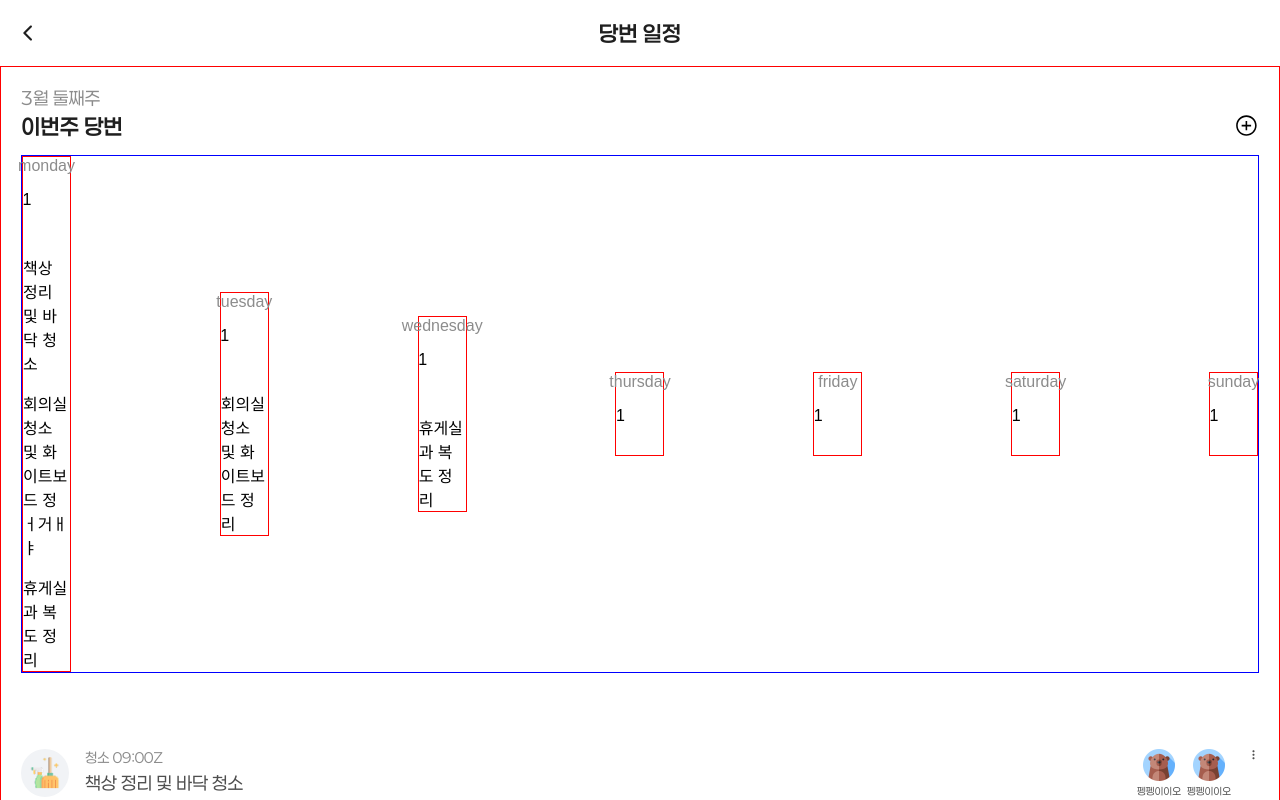
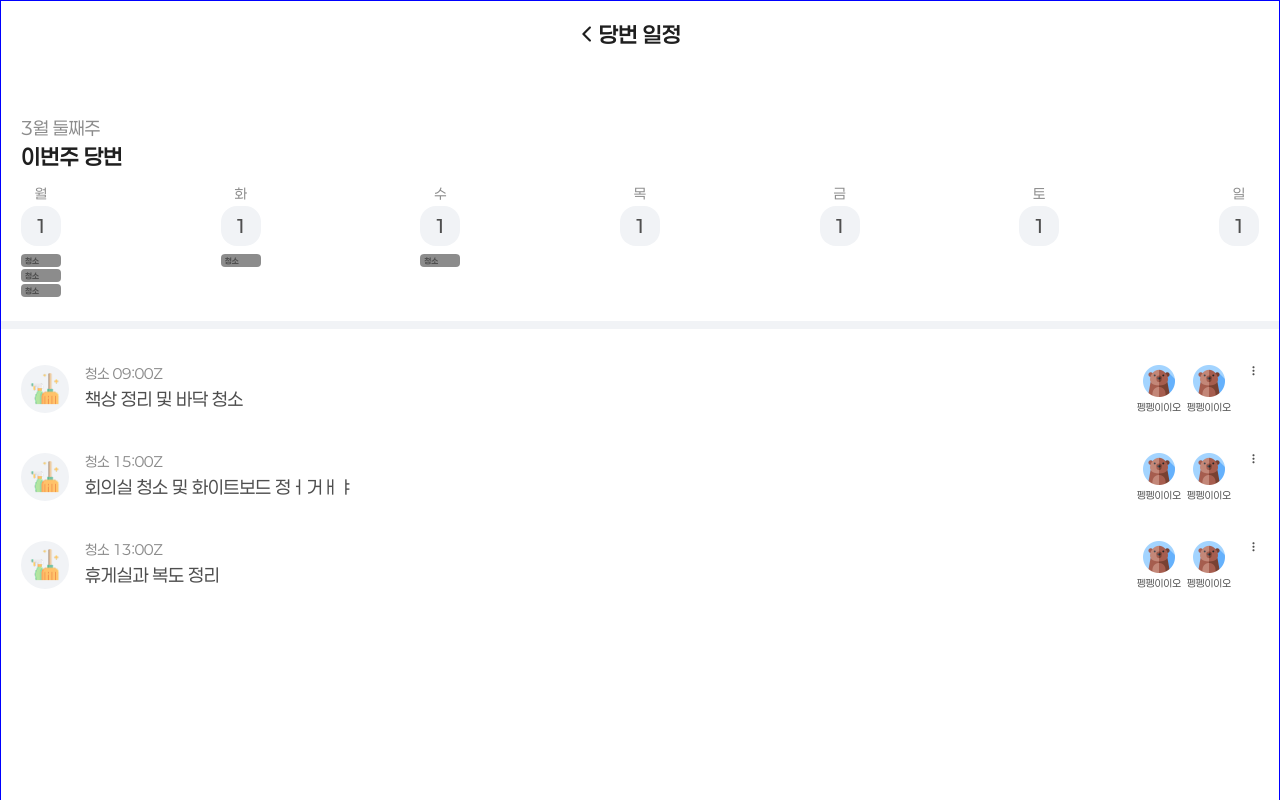
Before and after one commit to chaney1475/chainG, a Next.js app in the folder frontend/: page /duty in a window 1280 px wide. Shown: the top 800 px of the page. Built offline with nearby package versions, Linux system fonts and the light colour scheme; what next-redux-wrapper would draw is missing.

Commit message:
feat: UI 작업 완료
(cherry picked from commit 87c6142ed3901b5b1498f392778e1552f6425769)

```diff
--- a/frontend/src/features/duty/components/DutyList/styles.ts
+++ b/frontend/src/features/duty/components/DutyList/styles.ts
@@ -10,4 +10,5 @@ export const Container = styled.div`
   width: 100%;
   gap: 8px;
   background-color: ${({ theme }) => theme.color.background.white};
+  padding: 20px;
 `
--- a/frontend/src/features/duty/components/WeekList/styles.ts
+++ b/frontend/src/features/duty/components/WeekList/styles.ts
@@ -8,6 +8,10 @@ export const Container = styled.div`
   align-items: flex-start;
   width: 100%;
   gap: 16px;
+  background-color: ${({ theme }) => theme.color.background.white};
+  padding-right: 20px;
+  padding-left: 20px;
+  padding-bottom: 20px;
 `
 
 export const TopContainer = styled.div`
--- a/frontend/src/features/duty/components/WeekSelector/index.tsx
+++ b/frontend/src/features/duty/components/WeekSelector/index.tsx
@@ -17,24 +17,24 @@ export function WeekSelector() {
   const { t } = useTranslation()
   const router = useRouter()
 
-  const week: DayKey[] = [
-    'monday',
-    'tuesday',
-    'wednesday',
-    'thursday',
-    'friday',
-    'saturday',
-    'sunday',
+  const week: { name: string; day: DayKey }[] = [
+    { name: '월', day: 'monday' },
+    { name: '화', day: 'tuesday' },
+    { name: '수', day: 'wednesday' },
+    { name: '목', day: 'thursday' },
+    { name: '금', day: 'friday' },
+    { name: '토', day: 'saturday' },
+    { name: '일', day: 'sunday' },
   ]
 
   return (
     <Container>
       {week.map((item) => (
         <WeekSelectorItem
-          key={item}
-          day={item}
+          key={item.day}
+          day={item.name}
           date={1}
-          duty={dutyList[item]}
+          duty={dutyList[item.day]}
         />
       ))}
     </Container>
--- a/frontend/src/features/duty/components/WeekSelector/styles.ts
+++ b/frontend/src/features/duty/components/WeekSelector/styles.ts
@@ -5,9 +5,7 @@ export const Container = styled.div`
   display: flex;
   flex-direction: row;
   justify-content: space-between;
-  align-items: center;
+  align-items: start;
   width: 100%;
-  gap: 16px;
-  border: 1px solid blue;
   background-color: ${({ theme }) => theme.color.background.white};
 `
--- a/frontend/src/features/duty/components/WeekSelectorItem/index.tsx
+++ b/frontend/src/features/duty/components/WeekSelectorItem/index.tsx
@@ -1,6 +1,6 @@
 'use client'
 
-import React from 'react'
+import React, { useState } from 'react'
 import { useForm } from 'react-hook-form'
 import { useTranslation } from 'react-i18next'
 
@@ -9,7 +9,7 @@ import { useRouter } from 'next/navigation'
 import '@/styles/styles'
 import { Duty } from '@/types/duty'
 
-import { Container, DateSelection } from './styles'
+import { Container, DateSelection, DutyContainer, DutyItem } from './styles'
 
 interface WeekSelectorItemProps {
   key: string
@@ -18,22 +18,25 @@ interface WeekSelectorItemProps {
   duty: Duty[]
 }
 
-export function WeekSelectorItem({
-  key,
-  day,
-  date,
-  duty,
-}: WeekSelectorItemProps) {
+export function WeekSelectorItem({ day, date, duty }: WeekSelectorItemProps) {
   const { t } = useTranslation()
   const router = useRouter()
+  const [isSelected, setIsSelected] = useState(false)
+  const onClick = () => {
+    setIsSelected(!isSelected)
+  }
 
   return (
     <Container>
       <div>{day}</div>
-      <DateSelection>{date}</DateSelection>
-      {duty.map((item) => (
-        <div key={item.id}>{item.title}</div>
-      ))}
+      <DateSelection onClick={onClick}>{date}</DateSelection>
+      <DutyContainer>
+        {duty.map((item) => (
+          <DutyItem key={item.id}>
+            {t(`duty.category.${item.category}`)}
+          </DutyItem>
+        ))}
+      </DutyContainer>
     </Container>
   )
 }
--- a/frontend/src/features/duty/components/WeekSelectorItem/styles.ts
+++ b/frontend/src/features/duty/components/WeekSelectorItem/styles.ts
@@ -4,21 +4,51 @@ import Link from 'next/link'
 export const Container = styled.div`
   display: flex;
   flex-direction: column;
-  justify-content: space-between;
+  justify-content: flex-start;
   align-items: center;
-  width: 49px;
-  gap: 16px;
-  border: 1px solid red;
-
+  width: 2.5rem; // 피그마상으로 하면 초과돼서 크기 수정
+  gap: 4px;
   > div:first-child {
-    ${({ theme }) => theme.typography.fonts.paperlogyRegular};
+    ${({ theme }) => theme.typography.styles.description};
     color: ${({ theme }) => theme.color.text.disabled};
   }
 `
 
 export const DateSelection = styled.div`
   display: flex;
-  height: 48px;
-  width: 48px;
+  width: 100%;
+  aspect-ratio: 1/1;
+  justify-content: center;
+  align-items: center;
+  border-radius: 16px;
+  background-color: ${({ theme }) => theme.color.secondary};
+
+  // TODO: 상태관리에 따른 색상 변경경
+  ${({ theme }) => theme.typography.styles.topHeader};
+  color: ${({ theme }) => theme.color.text.low};
+`
+export const DutyContainer = styled.div`
+  display: flex;
+  width: 100%;
+  flex-direction: column;
+  justyfiy-content: center;
+  gap: 2px;
+  padding: 4px 0;
+`
+
+export const DutyItem = styled.div`
+  display: flex;
+  height: 13px;
+  width: 100%;
+  padding: 0px 4px;
+  border-radius: 4px;
+
   flex-direction: row;
+  justify-content: start;
+  align-items: center;
+  align-self: stretch;
+  background-color: ${({ theme }) => theme.color.text.disabled};
+
+  ${({ theme }) => theme.typography.styles.tinyBold};
+  color: ${({ theme }) => theme.color.text.low};
 `
--- a/frontend/src/features/duty/index.tsx
+++ b/frontend/src/features/duty/index.tsx
@@ -7,11 +7,10 @@ import { useTranslation } from 'react-i18next'
 import { useRouter } from 'next/navigation'
 
 import { TopHeader } from '@/components'
-import { Container } from '@/styles/styles'
 
 import { DutyList } from './components/DutyList'
 import { WeekList } from './components/WeekList'
-import { FullMain, Navigator } from './styles'
+import { Container, FullMain, Navigator } from './styles'
 
 export function DutyPage() {
   const { t } = useTranslation()
--- a/frontend/src/features/duty/styles.ts
+++ b/frontend/src/features/duty/styles.ts
@@ -2,25 +2,26 @@ import styled from '@emotion/styled'
 import Link from 'next/link'
 
 export const Container = styled.div`
+  border: 1px solid blue;
   display: flex;
   flex: 1;
+  flex-direction: column;
   justify-content: center;
   align-items: center;
   min-height: 100vh;
-  border: 1px solid red;
   width: 100%;
+  gap: 50px;
   background-color: ${({ theme }) => theme.color.background.white};
 `
 
 export const FullMain = styled.div`
-  padding: 1.25rem;
   display: flex;
-  border: 1px solid red;
   flex: 1;
   flex-direction: column;
   align-items: flex-start;
-  gap: 60px;
+  gap: 8px;
   width: 100%;
+  background-color: ${({ theme }) => theme.color.secondary};
 `
 
 export const Navigator = styled.div`
```
